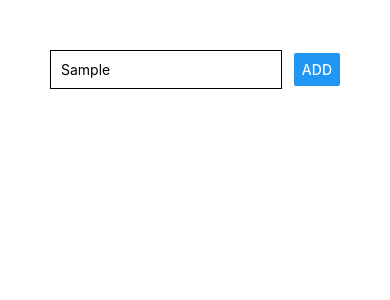
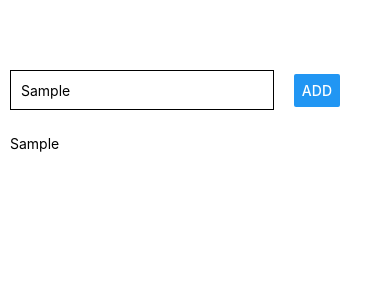
Before and after one commit to CNSpangler/native-intro, a React Native app: screen / in a window 390 px wide. Both pictures are taken after typing "Sample" into the empty fields and a click on the button "ADD". Shown: the top 300 px of the page. Built offline with nearby package versions, Linux system fonts and the light colour scheme.

Commit message:
can add goals to list

```diff
--- a/App.js
+++ b/App.js
@@ -7,7 +7,7 @@ export default function App() {
 
   const handleInputChange = (enteredText) => setInput(enteredText);
   const handlePress = () => console.log(input);
-  const handleAddGoal = () => setGoals([...goals]);
+  const handleAddGoal = () => setGoals(currentGoals => [...currentGoals, input]);
 
   return (
     <View style={styles.screen}>
@@ -21,11 +21,11 @@ export default function App() {
         <Button
           title="ADD"
           styles={styles.button}
-          onPress={handlePress}
+          onPress={handleAddGoal}
         />
       </View>
-      <View>
-
+      <View style={styles.goals}>
+        {goals.map(goal => (<Text>{goal}</Text>))}
       </View>
     </View>
   );
@@ -33,18 +33,21 @@ export default function App() {
 
 const styles = StyleSheet.create({
   screen: {
-    padding: 50
+    paddingTop: 70,
+    paddingRight: 50,
+    paddingLeft: 10
   },
 
   input: {
     width: '80%',
+    height: 40,
     borderColor: 'black',
     borderWidth: 1,
     padding: 10
   },
 
   button: {
-    color: 'red'
+    width: 5
   },
 
   container: {
@@ -53,4 +56,8 @@ const styles = StyleSheet.create({
     justifyContent: 'space-between',
     alignItems: 'center',
   },
+
+  goals: {
+    marginTop: 25
+  }
 });
```
